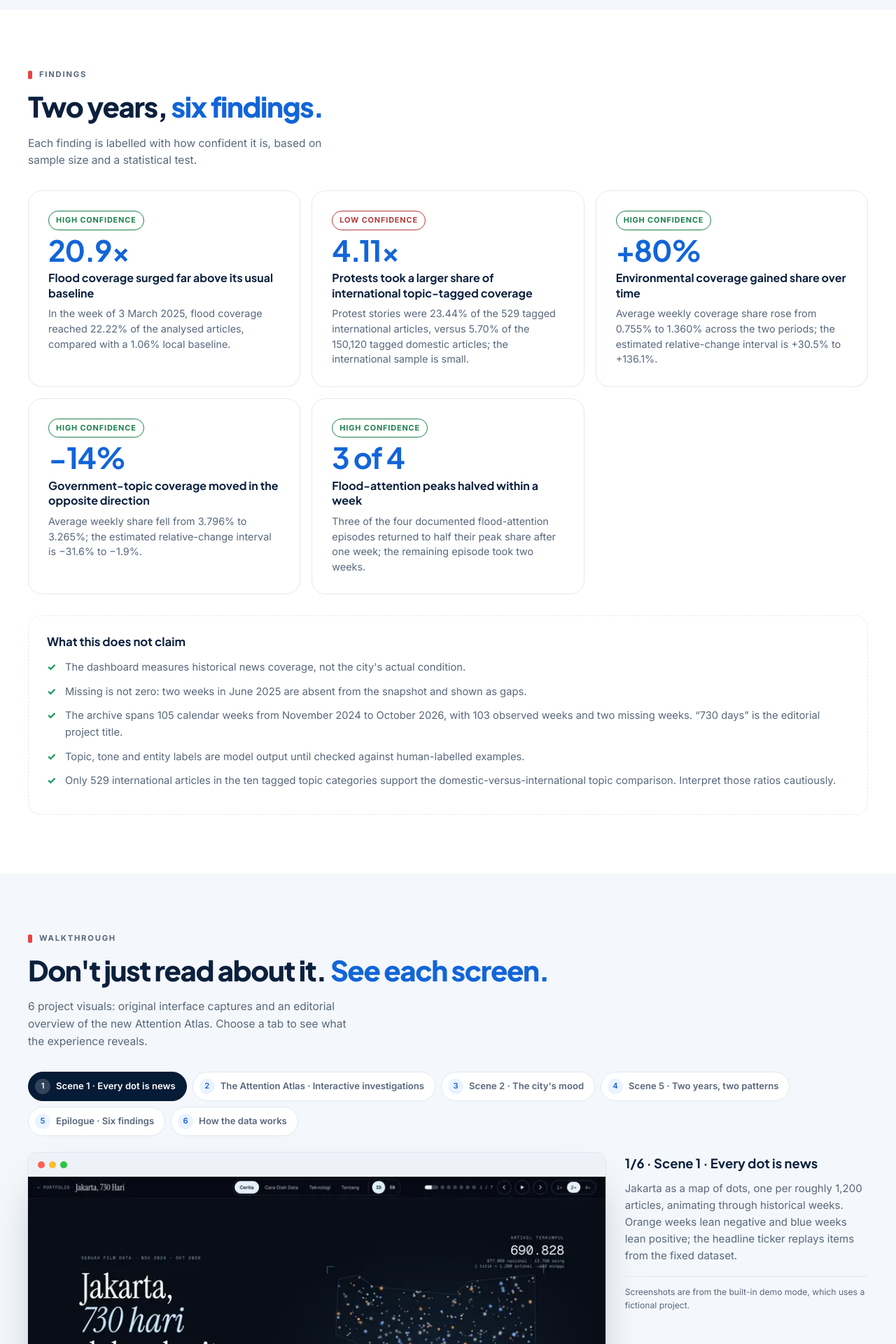
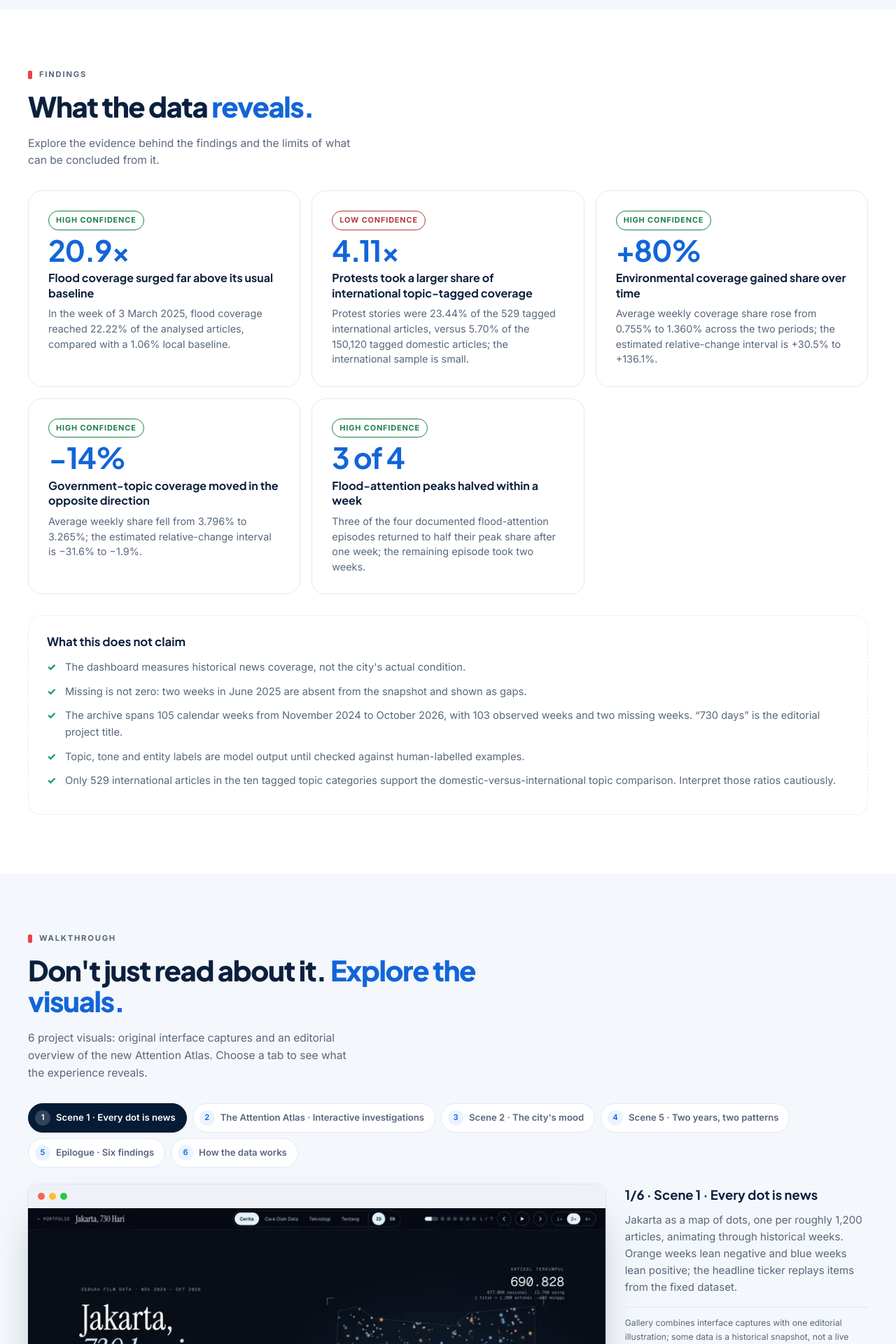
Before and after one commit to adryanra97/alvin-homepage, a Next.js app: page /projects/jakarta-730-hari in a window 1280 px wide. Shown: the part 2280-4200 px from the top of the page at 70% size. Built offline with nearby package versions, Linux system fonts and the light colour scheme; no server answers.

Commit message:
ux: support evidence-labelled LoadTwin case study with project-specific gallery notes

```diff
--- a/app/projects/[slug]/page.tsx
+++ b/app/projects/[slug]/page.tsx
@@ -147,14 +147,14 @@ export default async function ProjectPage({ params }: { params: Promise<Params>
                 <span>Findings</span>
               </p>
               <h2>
-                Two years, <span className="accent">six findings.</span>
+                {c.findingsTitle ?? <>What the data <span className="accent">reveals.</span></>}
               </h2>
-              <p className="body-text">Each finding is labelled with how confident it is, based on sample size and a statistical test.</p>
+              <p className="body-text">{c.findingsIntro ?? "Explore the evidence behind the findings and the limits of what can be concluded from it."}</p>
             </div>
             <ul className="cs-findings cs-block">
               {p.findings.map((f) => (
                 <li key={f.title} className="cs-card">
-                  <span className={`cs-conf conf-${f.confidence.toLowerCase()}`}>{f.confidence} confidence</span>
+                  {!c.hideFindingConfidence && <span className={`cs-conf conf-${f.confidence.toLowerCase()}`}>{f.confidence} confidence</span>}
                   <strong className="cs-fval">{f.value}</strong>
                   <h3>{f.title}</h3>
                   <p>{f.text}</p>
@@ -183,14 +183,14 @@ export default async function ProjectPage({ params }: { params: Promise<Params>
               <span>Walkthrough</span>
             </p>
             <h2>
-              Don&apos;t just read about it. <span className="accent">See each screen.</span>
+              Don&apos;t just read about it. <span className="accent">Explore the visuals.</span>
             </h2>
             <p className="body-text">
               {p.shots.length} {c.galleryIntro ?? "real screens from the app. Pick a tab to see what each one is for."}
             </p>
           </div>
           <div className="cs-block">
-            <ShotGallery shots={p.shots} />
+            <ShotGallery shots={p.shots} note={c.galleryNote} />
           </div>
         </div>
       </section>
```
